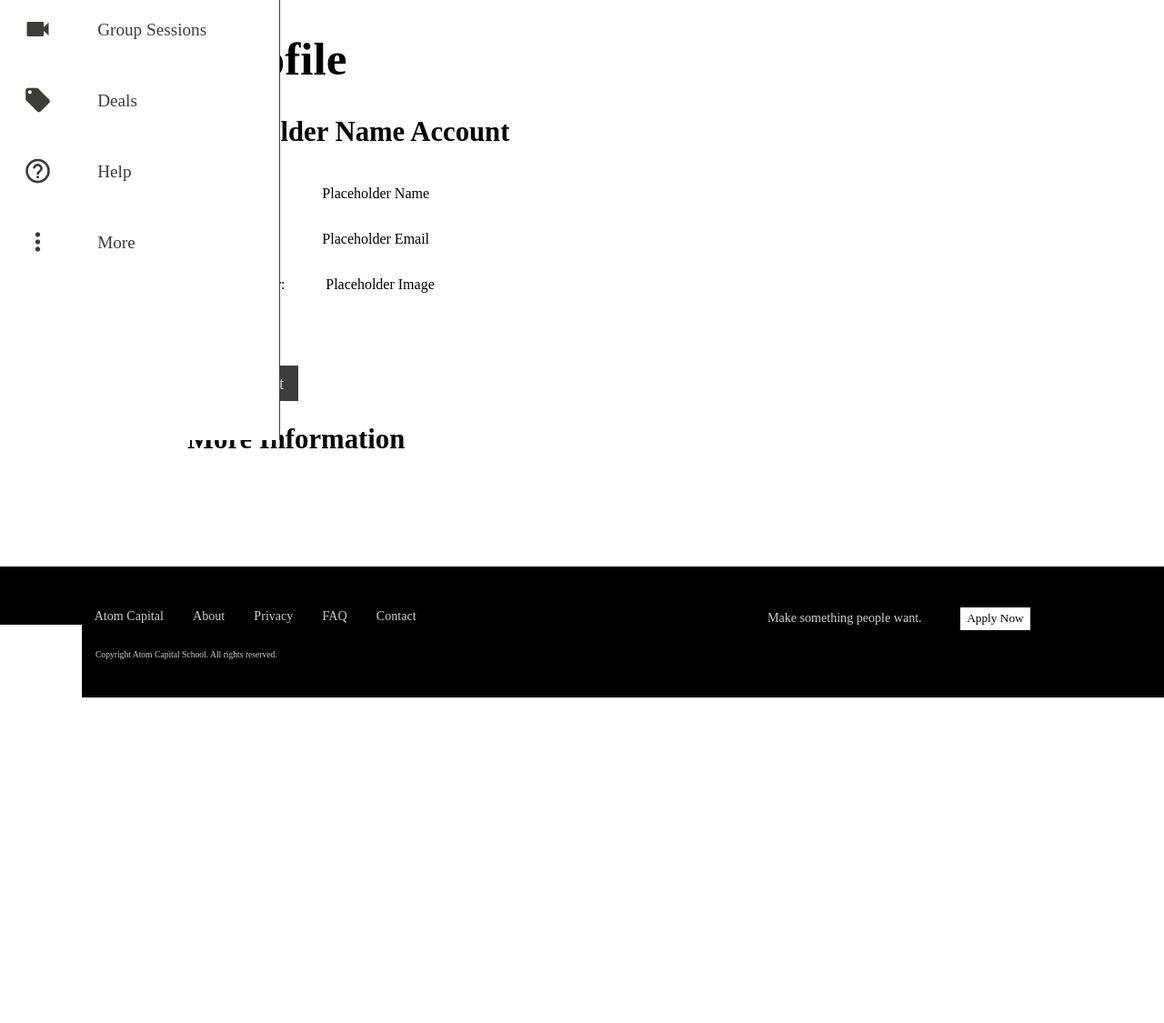
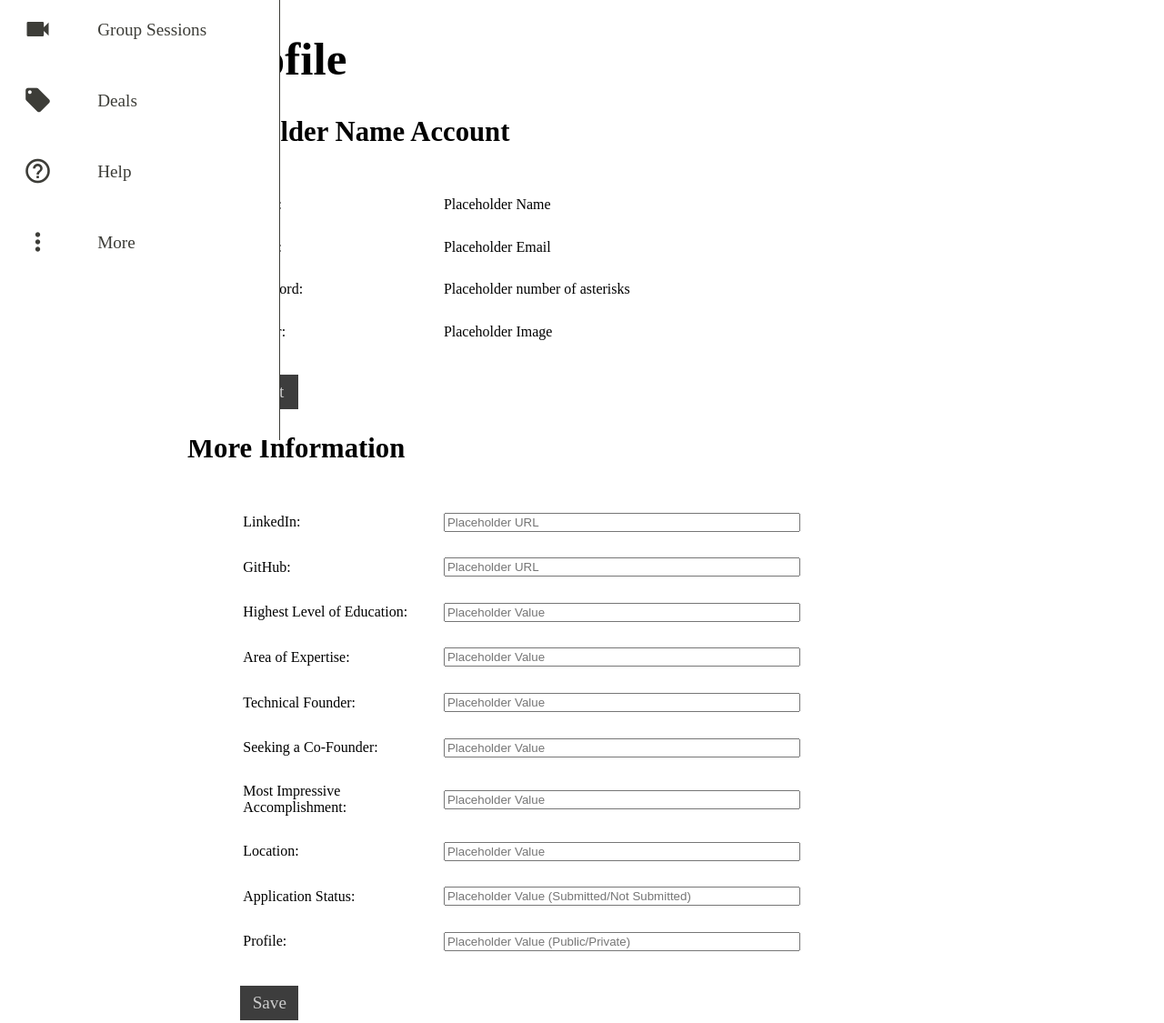
Before and after one commit to jamesskylor/Dashboard, a plain HTML site: page Profile/profile.html in a window 1280 px wide. Shown: the part 329-1454 px from the top of the page at 91% size. Before the commit the page ends 1096 px from the top, so only its background shows below. Drawn offline with nearby package versions, Linux system fonts and the light colour scheme; a web font is replaced by a local one.

Commit message:
Finished the rough layout of the page for 'My Profile'

```diff
--- a/Profile/profile.html
+++ b/Profile/profile.html
@@ -216,6 +216,7 @@
             }
             button.editButton {
                 margin-left: 15%;
+                margin-top: 3%;
                 border: none;
                 background-color: #3d3d3d;
                 width: 5vw;
@@ -224,7 +225,24 @@
                 font-family: 'Lustria', serif;
                 color: #cccccc;
             }
-
+            table.infoList {
+                margin-left: 15%;
+                font-family: 'Lustria', serif;
+                color: #000000;
+            }
+            td.infoList {
+                padding-top: 2vw;
+                padding-right: 2vw;
+            }
+            td.title {
+                width: 15vw;
+            }
+            td.data {
+                width: 30vw;
+            }
+            input.editBox {
+                width: 100%;
+            }
 
 
         </style>
@@ -306,45 +324,129 @@
                 <h2>
                     Placeholder Name Account
                 </h2>
-                <div class="box">
-                    <div class="title">
-                        <p id="nameField">
+                <table class="infoList">
+                    <tr>
+                        <td class="infoList title">
                             Name:
-                        </p>
-                    </div>
-                    <div class="value">
-                        <p>
+                        </td>
+                        <td class="infoList data" id="nameField">
                             Placeholder Name
-                        </p>
-                    </div>
-                    <div class="title">
-                        <p id="nameField">
+                        </td>
+                    </tr>
+                    <tr>
+                        <td class="infoList">
                             Email:
-                        </p>
-                    </div>
-                    <div class="value">
-                        <p>
+                        </td>
+                        <td class="infoList" id="emailField">
                             Placeholder Email
-                        </p>
-                    </div>
-                    <div class="title">
-                        <p id="nameField">
+                        </td>
+                    </tr>
+                    <tr>
+                        <td class="infoList">
+                            Password:
+                        </td>
+                        <td class="infoList">
+                            Placeholder number of asterisks
+                        </td>
+                    </tr>
+                    <tr>
+                        <td class="infoList">
                             Avatar:
-                        </p>
-                    </div>
-                    <div class="value">
-                        <p>
+                        </td>
+                        <td class="infoList" id="avatarField">
                             Placeholder Image
-                        </p>
-                    </div>
-                </div>
-                <button class="editButton">Edit</button>
+                        </td>
+                    </tr>
+                </table>
+                <button class="editButton" id="theEditButton">Edit</button>
 
 
                 <h2>
                     More Information
                 </h2>
-
+                <table class="infoList">
+                    <tr>
+                        <td class="infoList title">
+                            LinkedIn:
+                        </td>
+                        <td class="infoList data">
+                            <input type="text" placeholder="Placeholder URL" class="editBox">
+                        </td>
+                    </tr>
+                    <tr>
+                        <td class="infoList">
+                            GitHub:
+                        </td>
+                        <td class="infoList">
+                            <input type="text" placeholder="Placeholder URL" class="editBox">
+                        </td>
+                    </tr>
+                    <tr>
+                        <td class="infoList">
+                            Highest Level of Education:
+                        </td>
+                        <td class="infoList">
+                            <input type="text" placeholder="Placeholder Value" class="editBox">
+                        </td>
+                    </tr>
+                    <tr>
+                        <td class="infoList">
+                            Area of Expertise:
+                        </td>
+                        <td class="infoList">
+                            <input type="text" placeholder="Placeholder Value" class="editBox">
+                        </td>
+                    </tr>
+                    <tr>
+                        <td class="infoList">
+                            Technical Founder:
+                        </td>
+                        <td class="infoList">
+                            <input type="text" placeholder="Placeholder Value" class="editBox">
+                        </td>
+                    </tr>
+                    <tr>
+                        <td class="infoList">
+                            Seeking a Co-Founder:
+                        </td>
+                        <td class="infoList">
+                            <input type="text" placeholder="Placeholder Value" class="editBox">
+                        </td>
+                    </tr>
+                    <tr>
+                        <td class="infoList">
+                            Most Impressive Accomplishment:
+                        </td>
+                        <td class="infoList">
+                           <input type="text" placeholder="Placeholder Value" class="editBox">
+                        </td>
+                    </tr>
+                    <tr>
+                        <td class="infoList">
+                            Location:
+                        </td>
+                        <td class="infoList">
+                            <input type="text" placeholder="Placeholder Value" class="editBox">
+                        </td>
+                    </tr>
+                    <tr>
+                        <td class="infoList">
+                            Application Status:
+                        </td>
+                        <td class="infoList">
+                            <input type="text" placeholder="Placeholder Value (Submitted/Not Submitted)" class="editBox">
+                        </td>
+                    </tr>
+                    <tr>
+                        <td class="infoList">
+                            Profile:
+                        </td>
+                        <td class="infoList">
+                            <input type="text" placeholder="Placeholder Value (Public/Private)" class="editBox">
+                        </td>
+                    </tr>
+                </table>
+                <button class="editButton" id="theSaveButton">Save</button>
 
 
 
```
